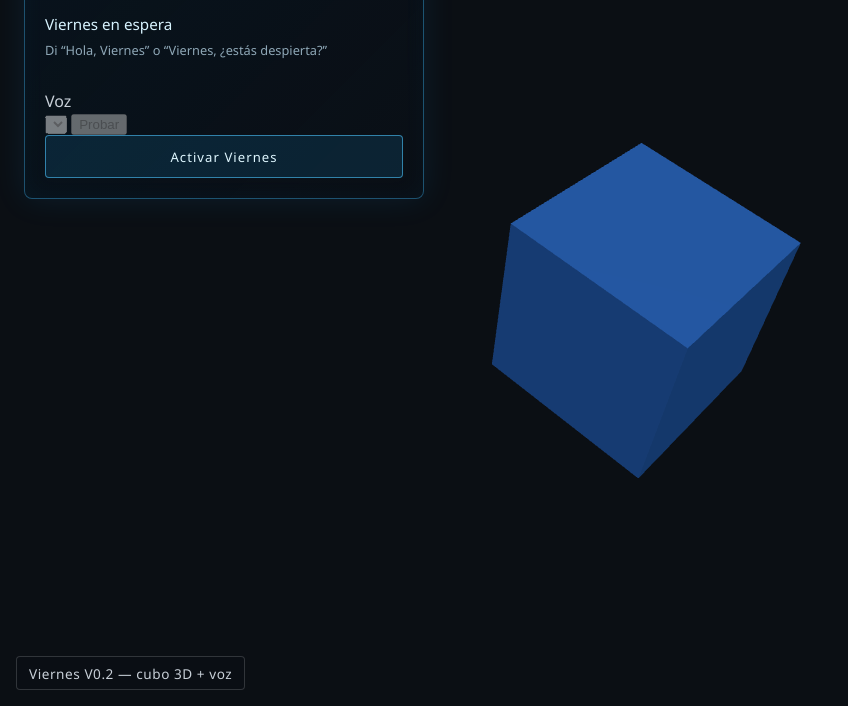
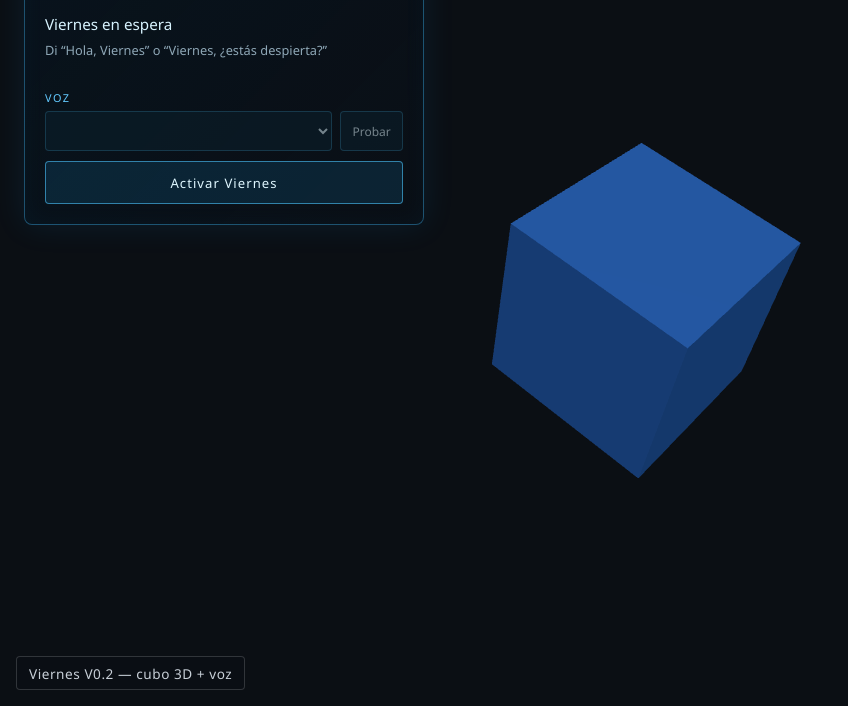
Before and after one commit to solucionesrptech/viernes-ui, a website built with Vite: page index.html in a window 1280 px wide. Shown: the part 94-800 px from the top of the page, without its empty margins (0-848 px from the left). Built offline with nearby package versions, Linux system fonts and the light colour scheme; animation ran at ten frames a second.

Commit message:
style: add voice selector styling

```diff
--- a/src/style.css
+++ b/src/style.css
@@ -102,6 +102,48 @@ body {
   line-height: 1.45;
 }
 
+.voice-panel__label {
+  display: block;
+  margin-bottom: 0.35rem;
+  color: #62caff;
+  font-size: 0.68rem;
+  letter-spacing: 0.14em;
+  text-transform: uppercase;
+}
+
+.voice-panel__voice-controls {
+  display: grid;
+  grid-template-columns: 1fr auto;
+  gap: 0.5rem;
+  margin-bottom: 0.65rem;
+}
+
+.voice-panel__select,
+.voice-panel__preview {
+  min-width: 0;
+  padding: 0.6rem 0.7rem;
+  color: #dff7ff;
+  font: inherit;
+  font-size: 0.75rem;
+  background: rgba(12, 35, 48, 0.92);
+  border: 1px solid rgba(78, 199, 255, 0.38);
+  border-radius: 4px;
+}
+
+.voice-panel__preview {
+  cursor: pointer;
+}
+
+.voice-panel__preview:hover:not(:disabled) {
+  background: rgba(25, 143, 205, 0.3);
+}
+
+.voice-panel__select:disabled,
+.voice-panel__preview:disabled {
+  cursor: not-allowed;
+  opacity: 0.5;
+}
+
 .voice-panel__button {
   width: 100%;
   padding: 0.7rem 1rem;
```
